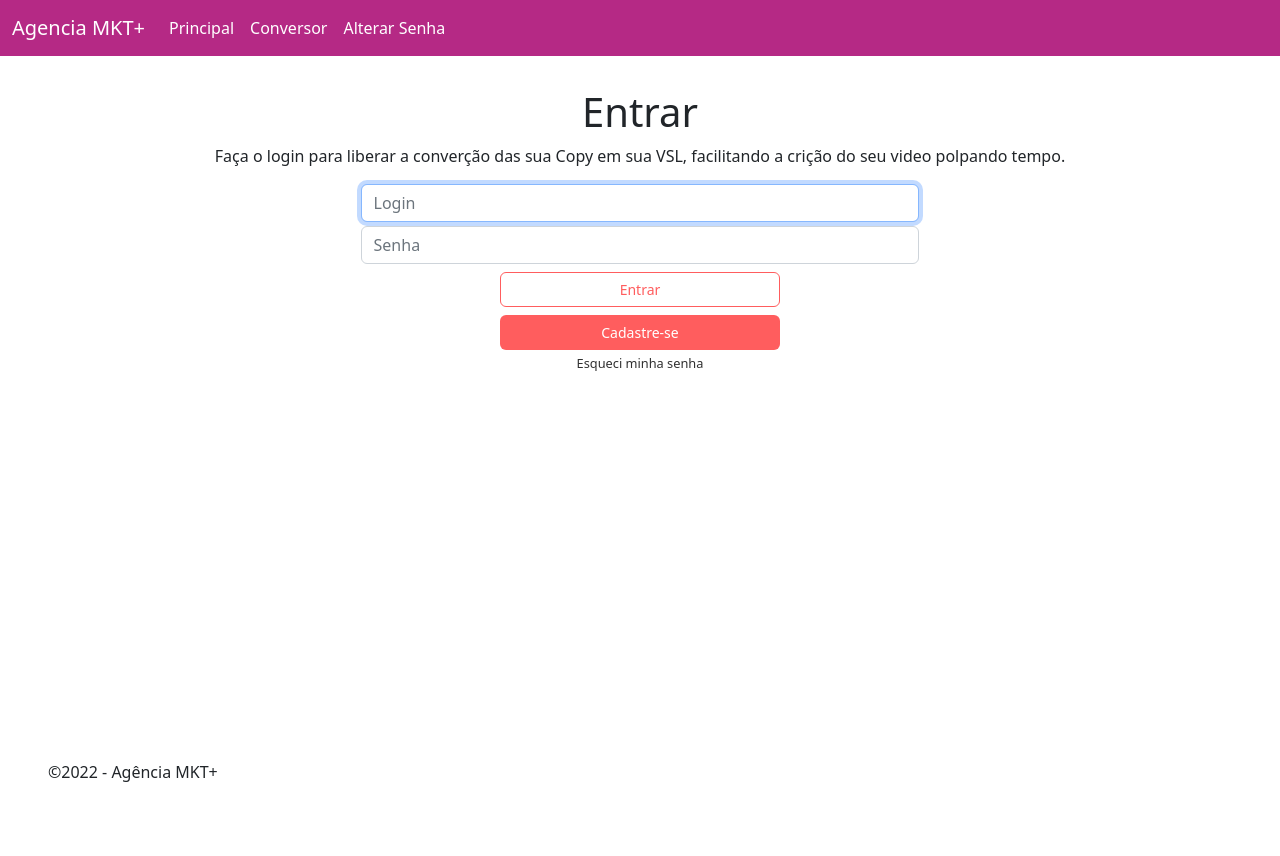
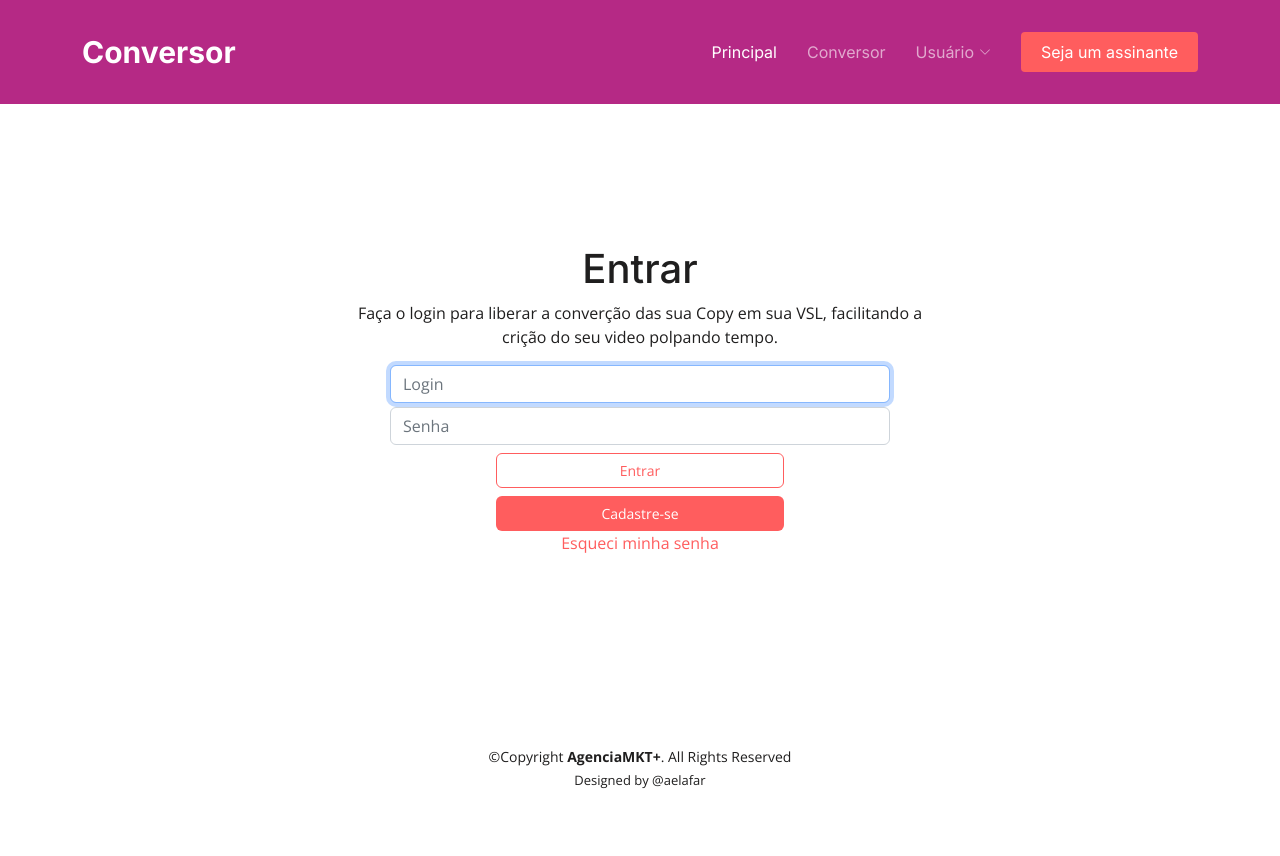
Before and after one commit to LucasAdriSilva/WebVSL, a Flask app: page /login in a window 1280 px wide. After the commit the page ends 789 px from the top, so only its background shows below. Run offline with Flask 2, Linux system fonts and the light colour scheme; some libraries are stand-ins or nearby versions.

Commit message:
feat(WebVSL): Alteração layout + limpeza assets

```diff
--- a/static/assets/css/mainPrincipal.css
+++ b/static/assets/css/mainPrincipal.css
@@ -454,6 +454,10 @@ section {
 @media (max-width: 640px){
   body{
     font-size: 0.8rem;
+    margin-top: -25px;
+  }
+  .fs16px{
+    font-size: 0.8rem;
   }
   .fwButton{
     font-size: 16px;
@@ -735,7 +739,7 @@ section {
 
 
 
-/* Incrementado pelo Lucas */
+/* ***************************************************** Incrementado pelo Lucas ****************************************************** */
 
 .bgColor-defaul{
   background-color: RGB(181,41,133);
@@ -813,3 +817,40 @@ section {
   position: relative;
   top: 2px;
 }
+
+.btn-simple{
+  background-color: rgb(255,93,94);
+  color: white;
+  transition: 0.5s;
+  font-size: 14px;
+  flex-wrap: none;
+}
+.btn-simple:hover{
+  background-color: white;
+  color:  rgb(255,93,94);
+  border-color: rgb(255,93,94);
+  font-size: 16px;
+  transition: 0.5s;
+}
+.btn-outline {
+  border: 1px solid rgb(255,93,94);
+  font-size: 14px;
+  color: rgb(255,93,94);
+  transition: 1s;
+}
+.btn-outline:hover {
+  background-color: rgb(255,93,94);
+  color:  white;
+  border-color: rgb(255,93,94);
+  font-size: 16px;
+  transition: 1s;
+}
+.minW110{
+  min-width: 110px;
+  max-width: 200px;
+}
+.minW150{
+  min-width: 150px;
+  max-width: 500px;
+  margin: auto;
+}
--- a/static/assets/js/main.js
+++ b/static/assets/js/main.js
@@ -158,7 +158,6 @@ const a = document.getElementById("ancora")
 a.href = dir
 
 function delet() {
-  console.log("Entrou")
   document.getElementById('inv').classList.add('inv');
   document.getElementById('ancora').classList.add('inv');
   document.getElementById('load').classList.remove('inv');
--- a/templates/login.html
+++ b/templates/login.html
@@ -1,63 +1,75 @@
-<!doctype html>
+<!DOCTYPE html>
 <html lang="pt-br">
-    <head>
-        <meta charset="utf-8">
-        <meta name="viewport" content="width=device-width, initial-scale=1">
-        <link
-            href="https://cdn.jsdelivr.net/npm/bootstrap@5.2.2/dist/css/bootstrap.min.css"
-            rel="stylesheet"
-            integrity="sha384-Zenh87qX5JnK2Jl0vWa8Ck2rdkQ2Bzep5IDxbcnCeuOxjzrPF/et3URy9Bv1WTRi"
-            crossorigin="anonymous">
 
-        <title>Criador de VSL</title>
-    </head>
-    <body>
+<head>
+    <meta charset="UTF-8">
+    <meta http-equiv="X-UA-Compatible" content="IE=edge">
+    <meta name="viewport" content="width=device-width, initial-scale=1.0">
 
-        <header>
-            <nav class="navbar navbar-expand-sm "
-                style="background-color: RGB(181,41,133)">
-                <div class="container-fluid">
+    <title>Conversor de VSL</title>
 
-                    <a class="navbar-brand text-white" href="#">Agencia MKT+</a>
-                    <button
-                        class="navbar-toggler"
-                        type="button"
-                        data-bs-toggle="collapse"
-                        data-bs-target="#navbarNav"
-                        aria-controls="navbarNav"
-                        aria-expanded="false"
-                        aria-label="Toggle navigation">
-                        <span class="navbar-toggler-icon"></span>
-                    </button>
 
-                    <div class="collapse navbar-collapse" id="navbarNav">
+    <link href="../static/assets/img/favicon.png" rel="icon">
+    <link href="../static/assets/img/apple-touch-icon.png" rel="apple-touch-icon">
 
-                        <ul class="navbar-nav">
+    <!-- Google Fonts -->
+    <link rel="preconnect" href="https://fonts.googleapis.com">
+    <link rel="preconnect" href="https://fonts.gstatic.com" crossorigin>
+    <link
+        href="https://fonts.googleapis.com/css2?family=Open+Sans:ital,wght@0,300;0,400;0,500;0,600;0,700;1,300;1,400;1,600;1,700&family=Poppins:ital,wght@0,300;0,400;0,500;0,600;0,700;1,300;1,400;1,500;1,600;1,700&family=Inter:ital,wght@0,300;0,400;0,500;0,600;0,700;1,300;1,400;1,500;1,600;1,700&display=swap"
+        rel="stylesheet">
 
-                            <li class="nav-item">
-                                <a class="nav-link text-white"
-                                    aria-current="page" href="/">Principal</a>
-                            </li>
+    <!-- Vendor CSS Files -->
+    <link href="../static/assets/vendor/bootstrap/css/bootstrap.min.css" rel="stylesheet">
+    <link href="../static/assets/vendor/bootstrap-icons/bootstrap-icons.css" rel="stylesheet">
+    <link href="../static/assets/vendor/fontawesome-free/css/all.min.css" rel="stylesheet">
+    <link href="../static/assets/vendor/glightbox/css/glightbox.min.css" rel="stylesheet">
+    <link href="../static/assets/vendor/swiper/swiper-bundle.min.css" rel="stylesheet">
+    <link href="../static/assets/vendor/aos/aos.css" rel="stylesheet">
+    <link href="../static/assets/css/mainPrincipal.css" rel="stylesheet">
 
-                            <li class="nav-item">
-                                <a class="nav-link text-white" href="/convert">Conversor</a>
-                            </li>
+</head>
 
-                            <li class="nav-item">
-                                <a class="nav-link text-white" href="/togglePassword">Alterar Senha</a>
-                            </li>
+<body>
+    <header id="header" class="header bgColor-defaul d-flex align-items-center fixed-top">
+        <div class="container-fluid container-xl d-flex align-items-center justify-content-between">
 
+            <a href="/" class="logo d-flex align-items-center">
+                <!-- <img src="../static/assets/img/logo.png" alt=""> -->
+                <h1>Conversor</h1>
+            </a>
+
+            <i class="mobile-nav-toggle mobile-nav-show bi bi-list"></i>
+            <i class="mobile-nav-toggle mobile-nav-hide d-none bi bi-x"></i>
+
+            <nav id="navbar" class="navbar">
+                <ul>
+                    <li><a href="/" class="active">Principal</a></li>
+                    <li><a href="/convert">Conversor</a></li>
+
+                    <li class="dropdown"><a href="#"><span>Usuário</span> <i
+                                class="bi bi-chevron-down dropdown-indicator"></i></a>
+                        <ul>
+                            <li><a href="togglePassword.html">Pagina do Usuário(Em Breve)</a></li>
+                            <li><a href="/togglePassword">Trocar senha</a></li>
+                            <li><a href="#">Trocar E-mail (Em Breve)</a></li>
                         </ul>
-                    </div>
-                </div>
+                    </li>
+                    <li><a class="get-a-quote" href="/">Seja um assinante</a></li>
+                </ul>
             </nav>
-        </header>
 
-        <main class="main
-            d-md-flex d-lg-flex
-            flex-md-row flex-lg-row
-            mt-5 mt-sm-5 mt-md-0">
-            <div class="row m-3 d-flex flex-column align-items-center">
+        </div>
+    </header>
+        {% if dir %}
+        <!-- Esse trecho tem como objetivo receber o diretório enviado pelo back e atraves do js disponibilizar para download  -->
+        <h1 hidden id="dir">{{dir}}</h1>
+        {% endif %}
+
+    <main id="main">
+        <section id="about" class="about d-flex justify-content-center">
+
+            <div style="max-width: 600px;" class="row m-3 d-flex flex-column align-items-center">
                 <div class="col-12 ">
                     {% if msg %}
                     <div id="msg_valided" class="alert alert-success"
@@ -73,8 +85,8 @@
                         crição do seu video polpando tempo.</p>
                 </div>
 
-                <div class="col-8 text-center">
-                    <form action="/login" method="POST" class="needs-validation"
+                <div class="col-12 text-center">
+                    <form action="/login" method="POST" class="needs-validation "
                         novalidate>
 
                         {% with messages = get_flashed_messages() %}
@@ -88,32 +100,30 @@
                         {% endif %}
                         {% endwith %}
 
-
                         <input
                             type="text"
                             name=usuario
                             id="login"
-                            class="form-control mb-1"
+                            class="form-control mb-1 minW150 fs16px"
                             placeholder="Login"
                             required
-                            autofocus>
+                            autofocus
+                        >
                         <div class="invalid-feedback text-start">
                             Por favor, digite seu login.
                         </div>
+
                         <input
                             type="password"
                             name=senha
                             id="senha"
-                            class="form-control"
+                            class="form-control minW150 fs16px"
                             placeholder="Senha"
-                            required>
+                            required
+                        >
                         <div class="invalid-feedback text-start">
                             Por favor, digite sua senha.
                         </div>
-
-
-
-
 
                         <!-- Resolução para PC alterando tamanho do botão -->
                         <div class="d-flex flex-column align-items-center ">
@@ -133,13 +143,14 @@
 
                         <!-- Resolução para Mobile alterando tamanho do botão -->
                         <button
-                            class="w-75 btn btn-outline mt-2 d-sm-none d-md-none
+                            class="w-75 minW110 btn btn-outline mt-2 d-sm-none d-md-none
                             "
                             type="submit">
                             Entrar
                         </button>
+
                         <button
-                            class="w-75 btn btn mt-2 btn-simple d-sm-none
+                            class="w-75 minW110 btn btn mt-2 btn-simple d-sm-none
                             d-md-none "
                             onclick="window.location.href= '/register'">
                             Cadastre-se
@@ -150,24 +161,43 @@
                         <div class="col-12">
                             <a href="/reset">Esqueci minha senha</a>
                         </div>
-
                     </form>
                 </div>
+            </div>
+        </section>
 
+
+    </main>
+
+    <footer id="footer" class="footer fixed-bottom">
+        <div class="container">
+
+            <div class="copyright">
+                &copy;Copyright <strong><span>AgenciaMKT+</span></strong>. All Rights Reserved
             </div>
 
-        </main>
+            <div class="credits">
+                Designed by <a href="https://bootstrapmade.com/">@aelafar</a>
+            </div>
 
-        <footer class="position-absolute bottom-0 start-0 ps-5">
-            <p>&copy;2022 - Agência MKT+</p>
-        </footer>
-    </body>
+        </div>
+    </footer>
 
-    <script
-        src="https://cdn.jsdelivr.net/npm/bootstrap@5.2.2/dist/js/bootstrap.bundle.min.js"
-        integrity="sha384-OERcA2EqjJCMA+/3y+gxIOqMEjwtxJY7qPCqsdltbNJuaOe923+mo//f6V8Qbsw3"
-        crossorigin="anonymous">
-    </script>
+
+    <a href="#" class="scroll-top d-flex align-items-center justify-content-center"><i
+            class="bi bi-arrow-up-short"></i></a>
+
+    <div id="preloader"></div>
+
+    <!-- Vendor JS Files -->
+    <script src="../static/assets/vendor/bootstrap/js/bootstrap.bundle.min.js"></script>
+    <script src="../static/assets/vendor/purecounter/purecounter_vanilla.js"></script>
+    <script src="../static/assets/vendor/glightbox/js/glightbox.min.js"></script>
+    <script src="../static/assets/vendor/swiper/swiper-bundle.min.js"></script>
+    <script src="../static/assets/vendor/aos/aos.js"></script>
+    <!-- Template Main JS File -->
+    <script src="../static/assets/js/main.js"></script>
+
     <script>
         // VALIDAÇÂO FORM
         (function() {
@@ -194,51 +224,6 @@
         document.getElementById("msg_valided").style.display = "none";
         }, 3000);
     </script>
+</body>
+
 </html>
-
-<style>
-    body{
-        overflow: hidden;
-    }
-    a{
-        text-decoration: none;
-        color: rgb(49, 49, 49);
-        font-size: 0.8rem;
-    }
-    main{
-        padding-bottom: 450px !important;
-        width: 100vw;
-        height: 100vh;
-        justify-content: center;
-        align-items: center;
-        overflow: hidden;
-    }
-    .btn-simple{
-        background-color: rgb(255,93,94);
-        color: white;
-        transition: 0.5s;
-        font-size: 14px;
-        flex-wrap: none;
-    }
-    .btn-simple:hover{
-        background-color: white;
-        color:  rgb(255,93,94);
-        border-color: rgb(255,93,94);
-        font-size: 16px;
-        transition: 0.5s;
-    }
-    .btn-outline {
-        border: 1px solid rgb(255,93,94);
-        font-size: 14px;
-        color: rgb(255,93,94);
-        transition: 1s;
-    }
-    .btn-outline:hover {
-        background-color: rgb(255,93,94);
-        color:  white;
-        border-color: rgb(255,93,94);
-        font-size: 16px;
-        transition: 1s;
-    }
-
-</style>
--- a/templates/resultado.html
+++ b/templates/resultado.html
@@ -61,6 +61,10 @@
 
         </div>
     </header>
+        {% if dir %}
+        <!-- Esse trecho tem como objetivo receber o diretório enviado pelo back e atraves do js disponibilizar para download  -->
+        <h1 hidden id="dir">{{dir}}</h1>
+        {% endif %}
 
     <main id="main">
         <section id="about" class="about">
```
Also changed, not shown: templates/BCK--login.html (added, +244 -0 lines), static/assets/img/about.jpg (added).
